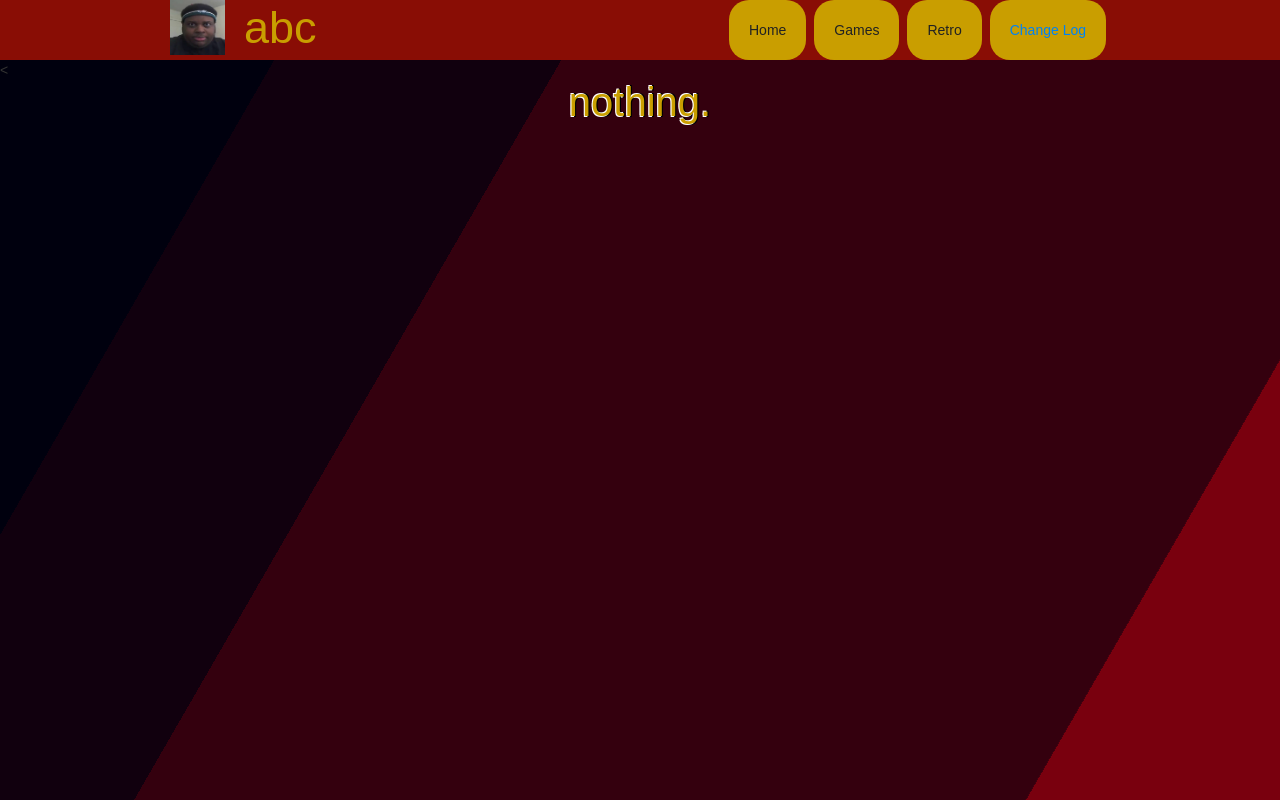
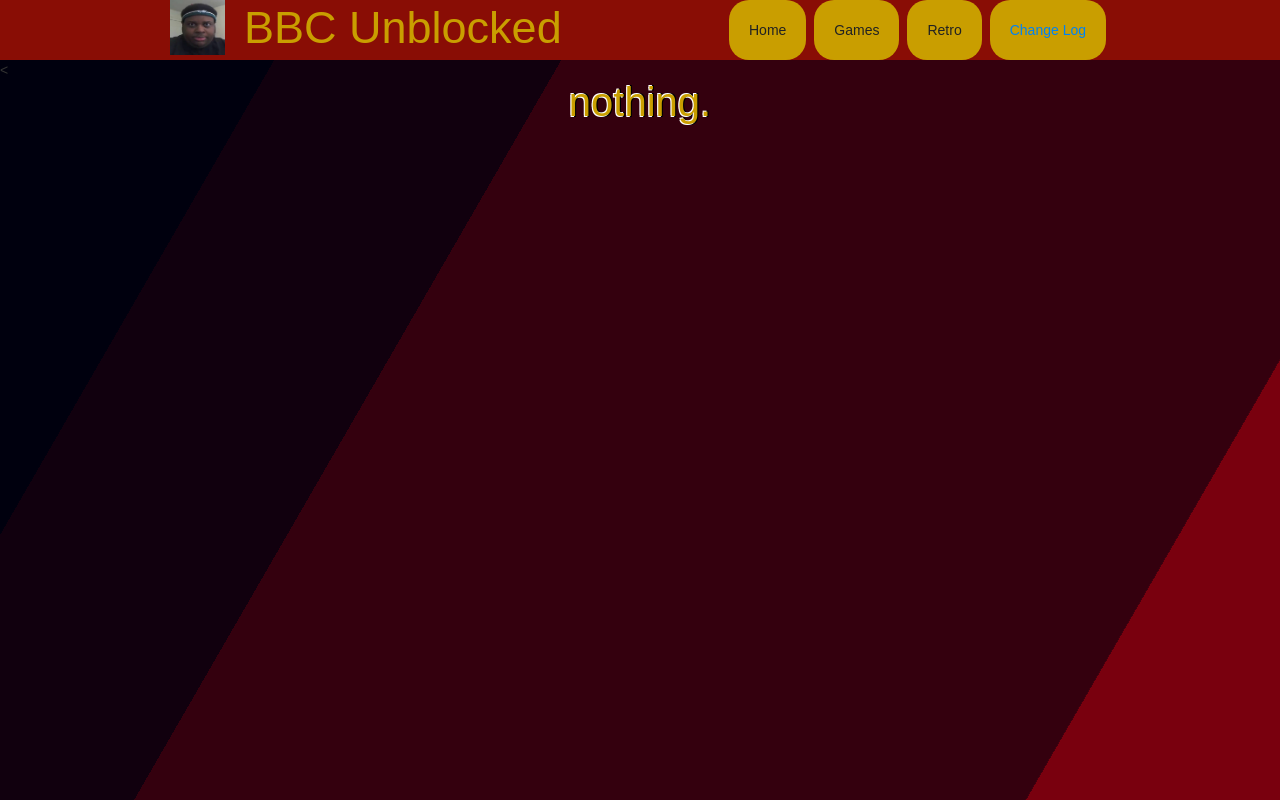
Before and after one commit to jerebearishot/bbcunblocked.github.io, a plain HTML site: page core-html/changeLog.html in a window 1280 px wide. Drawn offline with Linux system fonts and the light colour scheme.

Commit message:
Update changeLog.html

```diff
--- a/core-html/changeLog.html
+++ b/core-html/changeLog.html
@@ -46,7 +46,7 @@
             <div class="w-nav-button">
                <div class="w-icon-nav-menu"></div>
             </div>
-            <div class="text-block-3">abc</div>
+            <div class="text-block-3">BBC Unblocked</div>
          </div>
       </div>
 
```
